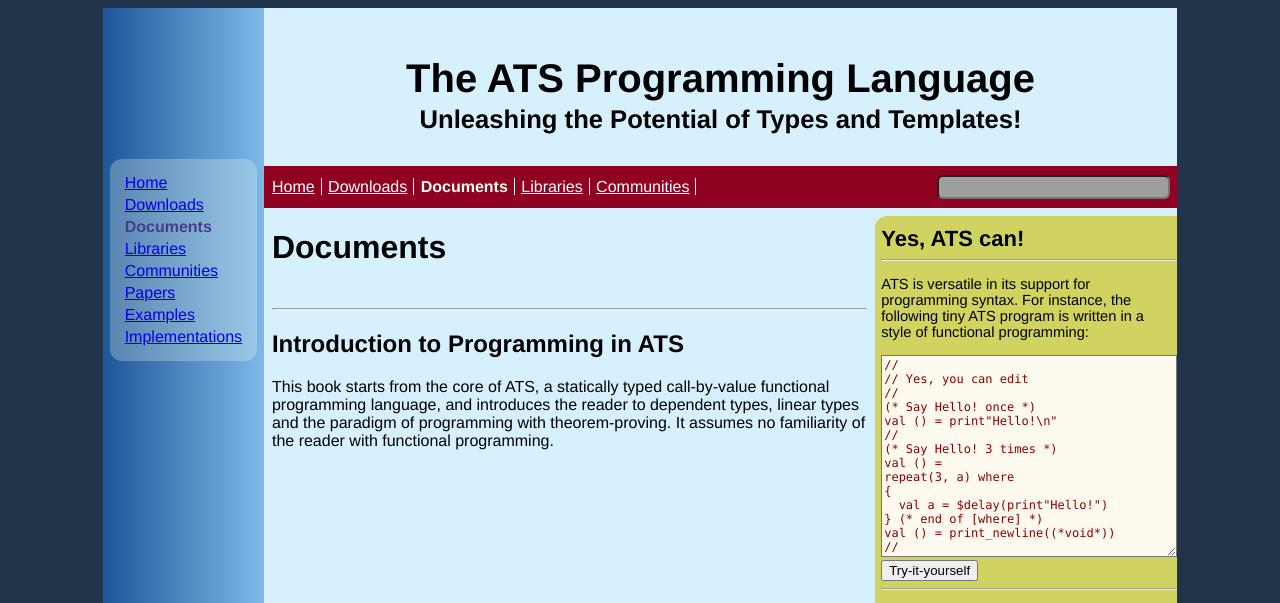
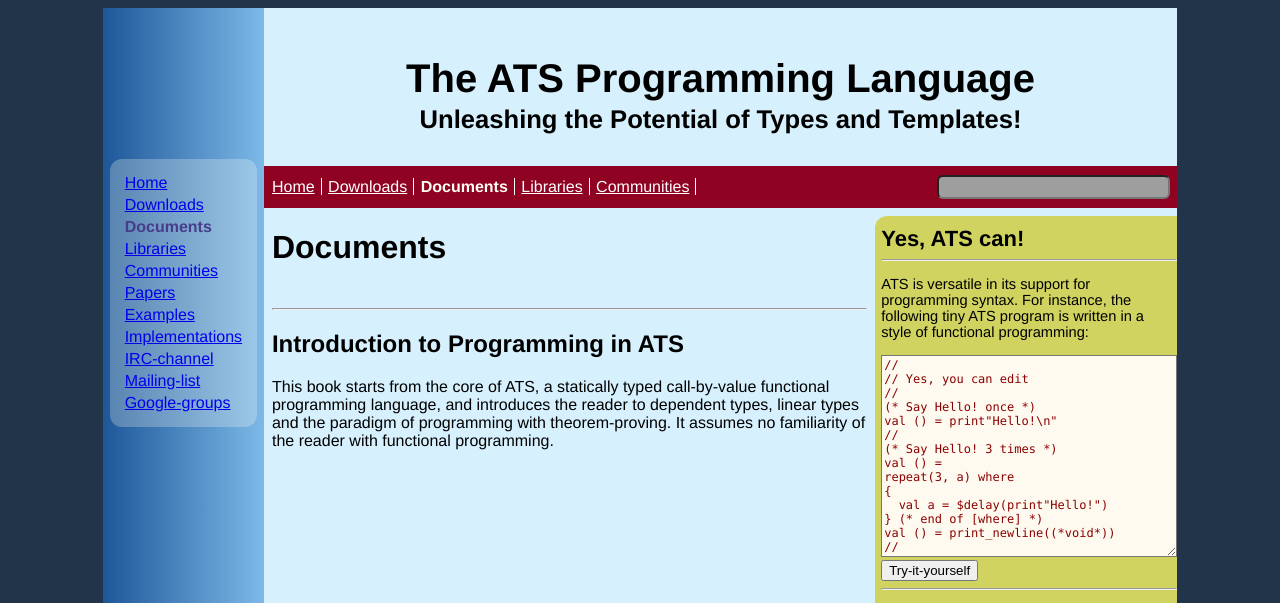
Before and after one commit to githwxi/atslangweb, a PHP site: page /Documents.php in a window 1280 px wide. Shown: the top 603 px of the page. Run offline with PHP 8.4, Linux system fonts and the light colour scheme; grey boxes are pictures that could not be loaded.

Commit message:
Updating: improving ats2langweb

```diff
--- a/thePageLeft/share.php
+++ b/thePageLeft/share.php
@@ -12,6 +12,9 @@ thePageLeft_menu()
   thePageLeft_menuitem('Papers');
   thePageLeft_menuitem('Examples');
   thePageLeft_menuitem('Implementations');
+  thePageLeft_menuitem('IRC-channel');
+  thePageLeft_menuitem('Mailing-list');
+  thePageLeft_menuitem('Google-groups');
 //
   return;
 //
```
